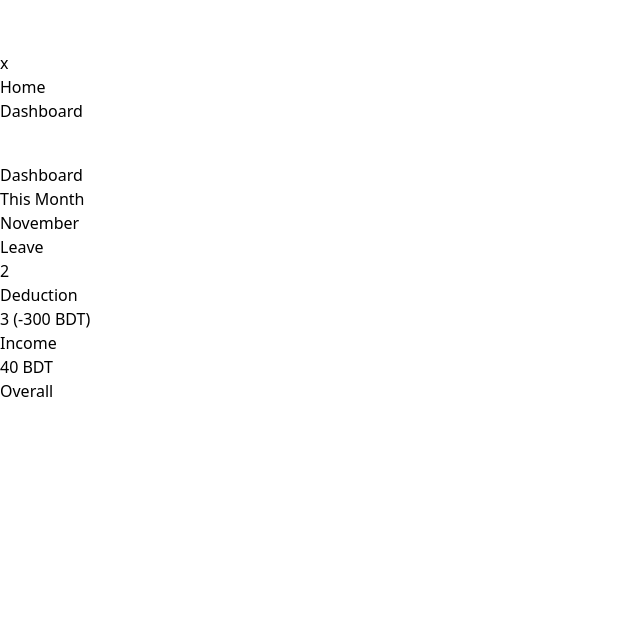
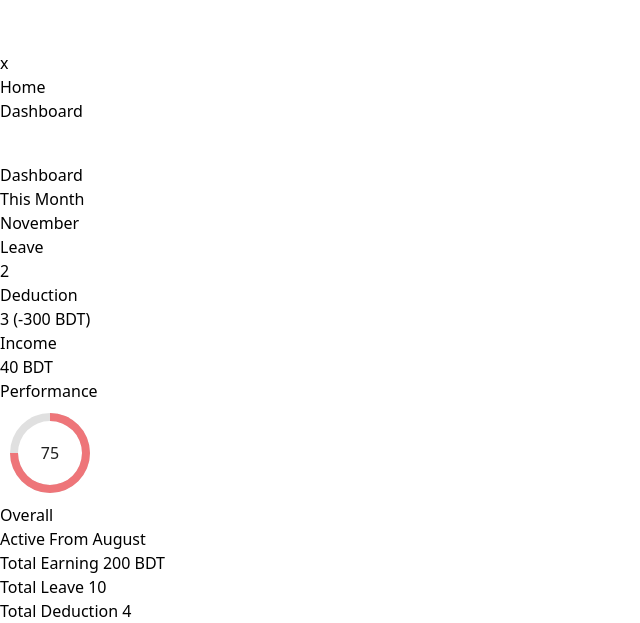
Before and after one commit to Mubasshir08/employ-management, a React (Vite) app in the folder client/: page /dashboard in a window 1280 px wide. Shown: the part 1869-2492 px from the top of the page, without its empty margins (0-640 px from the left). Before the commit the page ends 2272 px from the top, so only its background shows below. Built offline with nearby package versions, Linux system fonts and the light colour scheme.

Commit message:
graph added

```diff
--- a/client/package.json
+++ b/client/package.json
@@ -10,6 +10,10 @@
     "preview": "vite preview"
   },
   "dependencies": {
+    "@emotion/react": "^11.13.3",
+    "@emotion/styled": "^11.13.0",
+    "@mui/material": "^6.1.6",
+    "@mui/x-charts": "^7.22.1",
     "react": "^18.3.1",
     "react-dom": "^18.3.1",
     "react-router-dom": "^6.27.0"
--- a/client/src/pages/Dashboard.jsx
+++ b/client/src/pages/Dashboard.jsx
@@ -1,31 +1,49 @@
 // src/pages/Dashboard.jsx
-import React from 'react';
+import React from "react";
+import Graph from "./Graph";
 
 function Dashboard() {
   return (
     <section>
-      <h2 className='text-center text-lg mt-3'>Dashboard</h2>
+      <h2 className="text-center text-lg mt-3">Dashboard</h2>
       {/* current-month */}
-        <div className='mt-5 mx-auto px-3 py-2 rounded-lg bg-neutral-100 w-[90vw]'>
-            <div className='flex justify-between my-1'>
+      <div className="mt-5 mx-auto px-3 py-2 rounded-lg bg-neutral-100 w-[90vw]">
+        <div className="flex justify-between my-1">
           <h3>This Month</h3>
           <h3>November</h3>
         </div>
-             <div className='flex justify-between my-1'>
+        <div className="flex justify-between my-1">
           <h3>Leave</h3>
-                <h3 className=''>2</h3>
+          <h3 className="">2</h3>
         </div>
-            <div className='flex justify-between my-1 text-red-600'>
+        <div className="flex justify-between my-1 text-red-600">
           <h3>Deduction</h3>
-                <h3 className=''>3 (-300 BDT)</h3>
+          <h3 className="">3 (-300 BDT)</h3>
         </div>
-            <div className='flex justify-between my-1 text-green-700'>
+        <div className="flex justify-between my-1 text-green-700">
           <h3>Income</h3>
-                <h3 className=''>40 BDT</h3>
+          <h3 className="">40 BDT</h3>
         </div>
       </div>
       {/* current-month */}
-        <h2 className='text-center text-lg mt-3'>Overall</h2>
+      <div>
+        <Graph />
+        <h2 className="text-center text-lg mt-5">Overall</h2>
+        <div className="grid grid-cols-2 px-3 mr-1 pt-2">
+          <div className="bg-neutral-100 rounded-2xl py-3 px-3 mt-3 ml-2">
+            Active From <span className="text-red-400 ml-16">August</span>
+          </div>
+          <div className="bg-neutral-100 rounded-2xl py-3 px-2 mt-3 ml-2">
+            Total Earning <span className="text-green-800 ml-1">200 BDT</span>
+          </div>
+          <div className="bg-neutral-100 rounded-2xl py-3 px-3 mt-3 ml-2">
+            Total Leave <span className="text-red-400 ml-10">10</span>
+          </div>
+          <div className="bg-neutral-100 rounded-2xl py-3 px-3 mt-3 ml-2">
+            Total Deduction <span className="text-red-400 ml-3">4</span>
+          </div>
+        </div>
+      </div>
     </section>
   );
 }
--- /dev/null
+++ b/client/src/pages/Graph.jsx
@@ -0,0 +1,24 @@
+import React from 'react'
+import {Gauge, gaugeClasses} from '@mui/x-charts/Gauge'
+function Graph() {
+  return (
+    <section>
+        <h3 className='text-lg text-center mt-6'>Performance</h3>
+        <Gauge
+                value={75}
+                startAngle={0}
+                endAngle={360}
+                innerRadius="80%"
+                outerRadius="100%"
+                width={100} height={100}
+                sx={(theme) => ({
+                    [`& .${gaugeClasses.valueArc}`]: {
+                      fill: '#EE7579',
+                    }
+                  })}
+        />
+    </section>
+  )
+}
+
+export default Graph
```
Also changed, not shown: 1 other file (tests, documents, lock files or other folders). Lines whose indentation alone changed are shown as unchanged.
